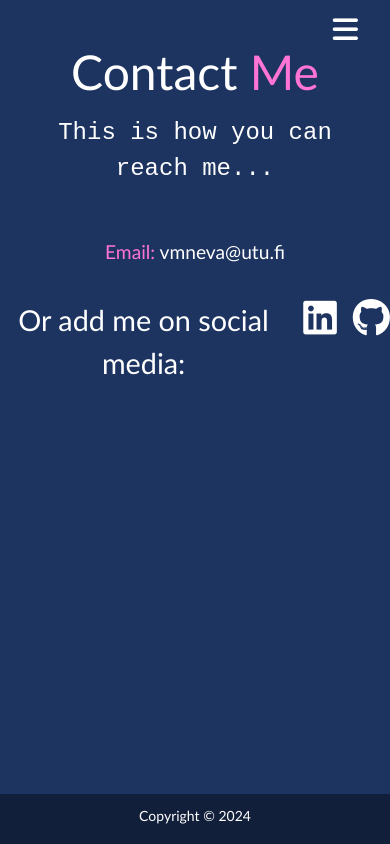
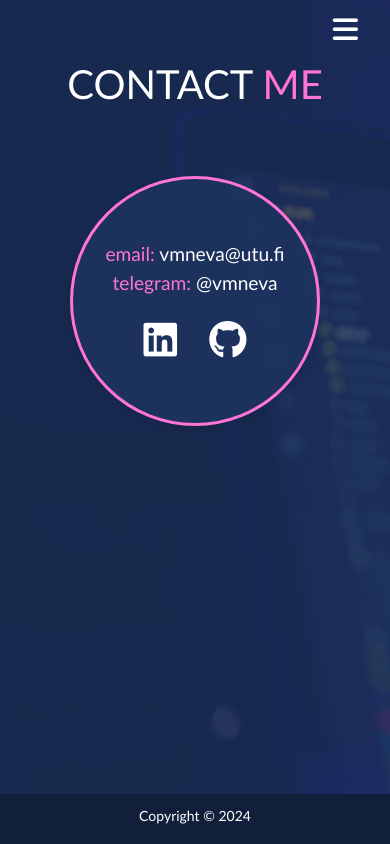
Before and after one commit to vmneva/my_portfolio, a website: page dist/contact.html in a window 390 px wide. Drawn offline with Linux system fonts and the light colour scheme.

Commit message:
Add contact page with responsiveness

```diff
--- a/scss/_config.scss
+++ b/scss/_config.scss
@@ -21,9 +21,9 @@ $background-opacity: 0.8;
         }
         &#bg-img {
             position: relative;
-            background: $home-image;
             background-attachment: fixed;
             background-size: cover;
+            background-image: $home-image;
 
             &:after {
                 content: '';
--- a/scss/_contact.scss
+++ b/scss/_contact.scss
@@ -1,47 +1,47 @@
 /* contact me */
 #contact {
+  text-align: center;
   display: flex;
   flex-direction: column;
   align-items: center;
 
-    body {
-      font-family: $primary-font;
-      margin: 0;
-      padding: 0;
-    }
-
   .lg-heading {
     font-size: 3rem;
     margin-bottom: 1rem;
+    padding-top: 1rem;
+    text-transform: uppercase;
   }
 
-    .sm-heading {
-      font-size: 1.5rem;
-      margin-bottom: 2rem;
-      color: set-text-color($primary-color);
+  .circle-container {
+    width: 300px;
+    height: 300px;
+    border-radius: 50%;
+    border: $secondary-color solid 3px;
+    background-color: rgba($primary-color, 0.8);
+    box-shadow: 0 4px 8px rgba(0, 0, 0, 0.1);
+    display: flex;
+    justify-content: center;
+    align-items: center;
+    margin-top: 3rem;
   }
-
-    .text-secondary {
-      color: $secondary-color;
-    }
-
   .boxes {
-      display: flex;
-      flex-direction: column;
-      align-items: center;
+    text-align: center;
 
     div {
-        margin: 1rem 0;
-        font-size: 1.2rem;
+      font-size: 1.3rem;
+      text-align: center;
     }
   }
   .icons {
     display: flex;
     justify-content: center;
     gap: 1rem;
+
     a {
-        color: set-text-color($primary-color);
+      color: #fff;
       transition: color 0.3s ease;
+      padding-top: 1.5rem;
+      margin-inline: 0.5rem;
 
       &:hover {
         color: $secondary-color;
--- a/scss/_mobile.scss
+++ b/scss/_mobile.scss
@@ -12,7 +12,7 @@
             }
 
             h1, h2 {
-                margin-top: 1rem;
+                margin-top: 2rem;
                 font-size: 2rem;
             }
             h2 {
@@ -63,6 +63,22 @@
             gap: 1rem;
         }
     }
+
+    #contact {
+        .lg-heading {
+            font-size: 2.5rem;
+        }
+        .circle-container {
+            width: 250px;
+            height: 250px;
+            margin-top: 3.5rem;
+
+            div {
+                font-size: 1.2rem;
+            }
+          }
+    }
+
     footer {
         font-size: 12px;
         height: 40px;
```
Also changed, not shown: dist/contact.html, dist/css/main.css. Lines whose indentation alone changed are shown as unchanged.
